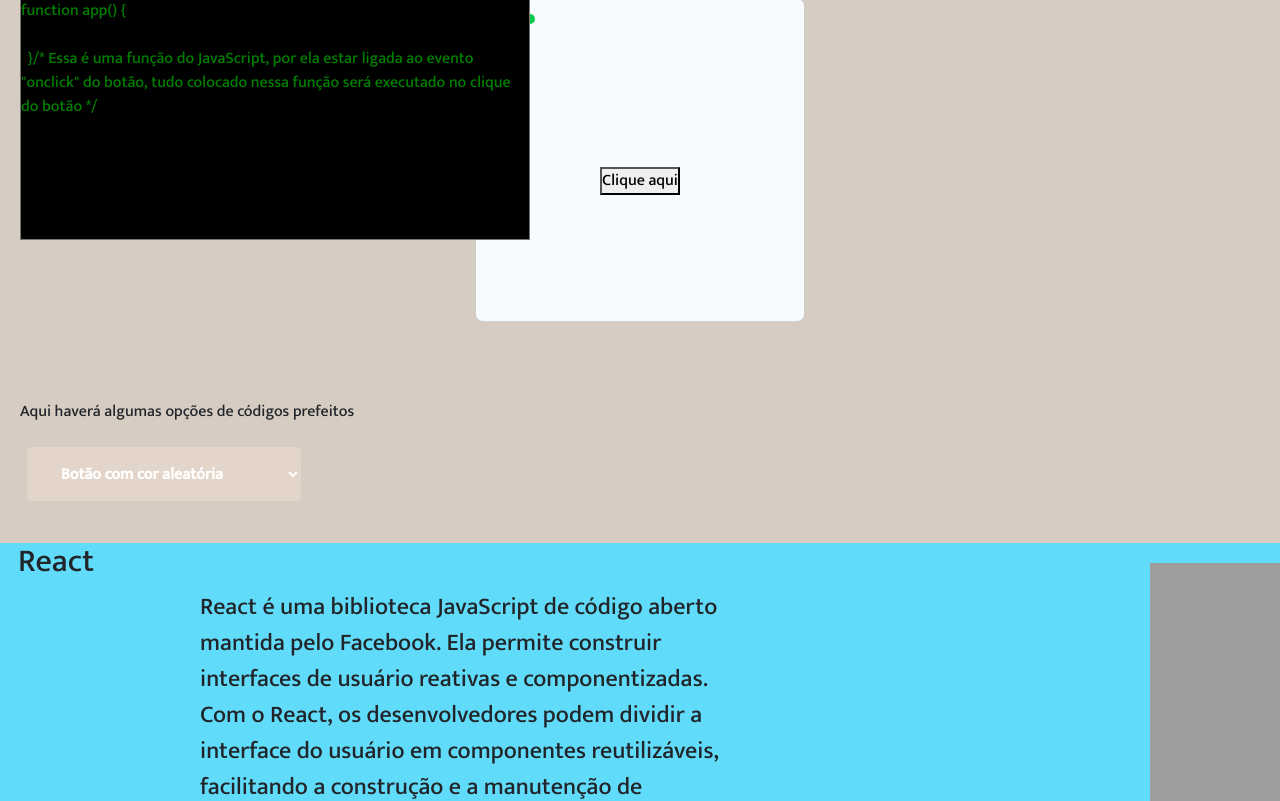
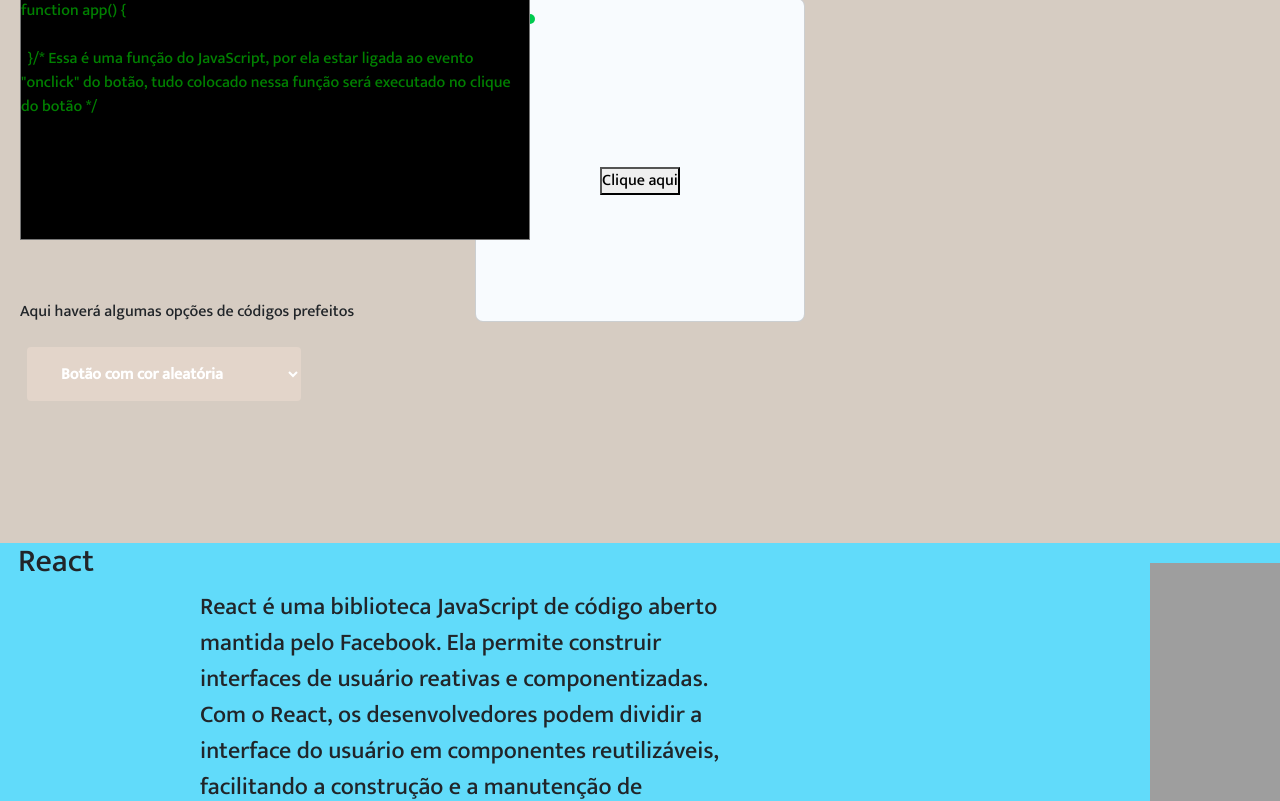
Before and after one commit to influenza/frontend2023, a React (Vite) app: page / in a window 1280 px wide. Shown: the part 5200-6001 px from the top of the page. Built offline with nearby package versions, Linux system fonts and the light colour scheme; grey boxes are pictures that could not be loaded.

Commit message:
Update App.css

```diff
--- a/src/App.css
+++ b/src/App.css
@@ -12,7 +12,7 @@ h2{
 }
 #select{
   position:absolute;
-  top:5600px;
+  top:5500px;
   margin-left: 20px;
 }
 .codigo{
```
